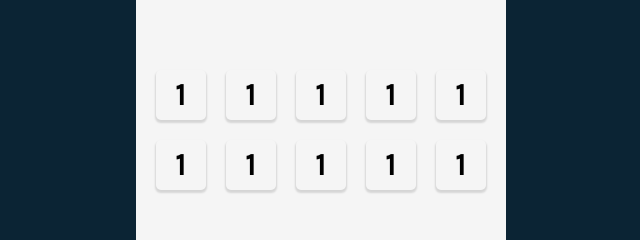
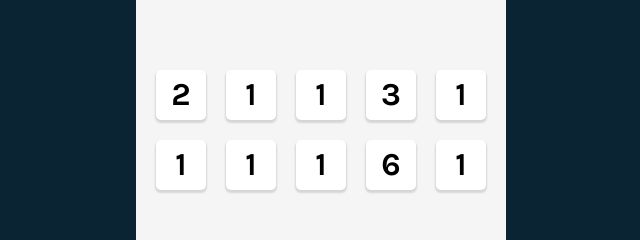
Before and after one commit to LurieK/React-tenzies, a React (Create React App) app: page / in a window 1280 px wide. Shown: the part 132-372 px from the top of the page, without its empty margins (319-959 px from the left). Built offline with nearby package versions, Linux system fonts and the light colour scheme.

Commit message:
change dice background color to pop them out

```diff
--- a/src/App.js
+++ b/src/App.js
@@ -7,15 +7,15 @@ function App() {
     <div className="App">
       <div className="inner-box">
         <div className="dice-container">
+          <Dice value="2" />
+          <Dice value="1" />
+          <Dice value="1" />
+          <Dice value="3" />
           <Dice value="1" />
           <Dice value="1" />
           <Dice value="1" />
           <Dice value="1" />
-          <Dice value="1" />
-          <Dice value="1" />
-          <Dice value="1" />
-          <Dice value="1" />
-          <Dice value="1" />
+          <Dice value="6" />
           <Dice value="1" />
         </div>
       </div>
--- a/src/styling/index.css
+++ b/src/styling/index.css
@@ -50,6 +50,7 @@ body {
   justify-content: center;
   align-items: center;
   cursor: pointer;
+  background-color: white;
 
 }
 
```
